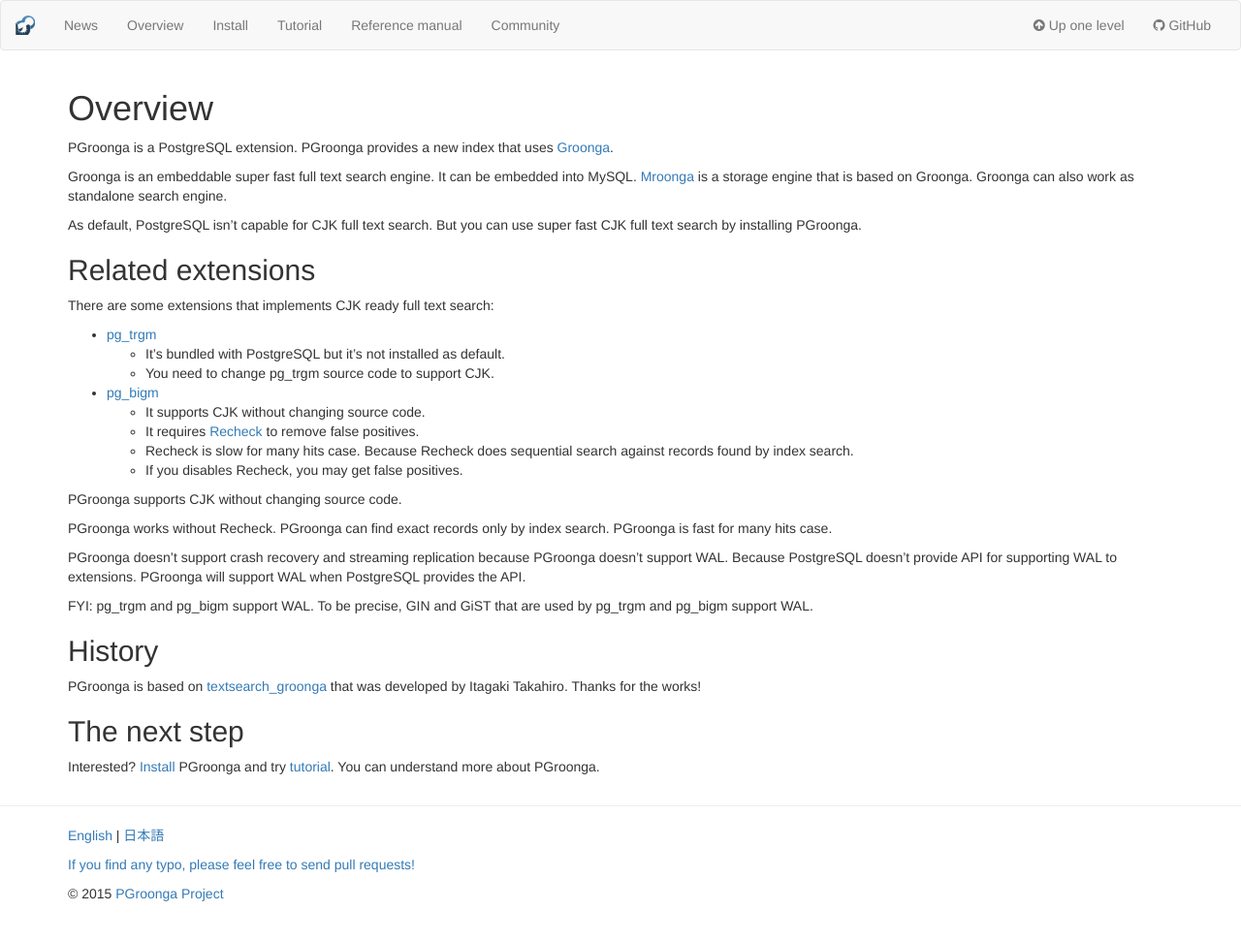
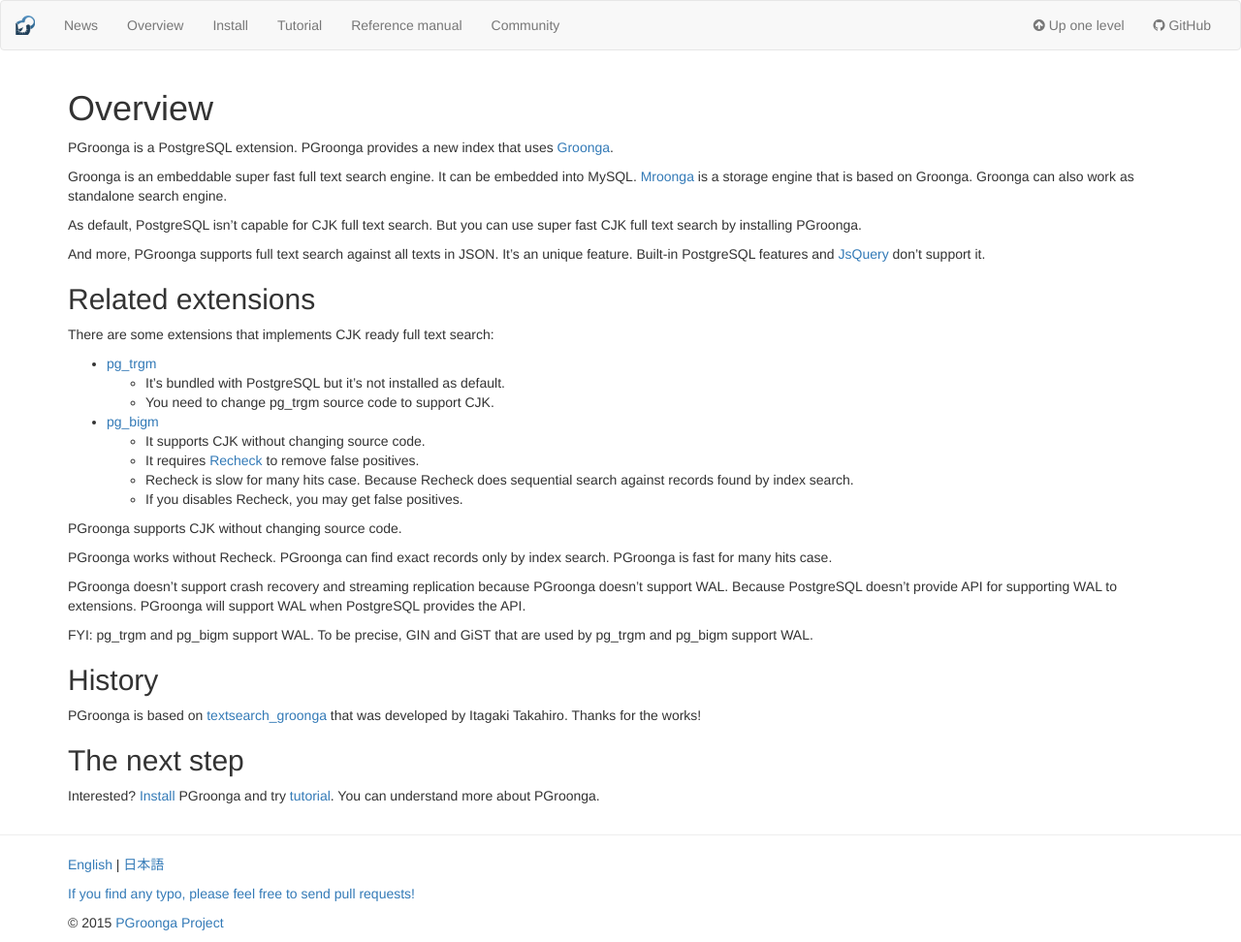
Before and after one commit to pgroonga/pgroonga.github.io, a Jekyll site: the page built from overview/index.md, in a window 1280 px wide. Shown: the whole page at 97% size. Built offline with Jekyll 4.4.1, drawn with Linux system fonts in a browser that asks for light colours; nearby versions of some CDN libraries; library files that are not in the unit come from our copies; before the commit the page ends 942 px from its top, so only the background shows below that.

Commit message:
Mention about full text search against all texts in JSON

```diff
--- a/overview/index.md
+++ b/overview/index.md
@@ -10,6 +10,8 @@
 Groonga is an embeddable super fast full text search engine. It can be embedded into MySQL. [Mroonga](http://mroonga.org/) is a storage engine that is based on Groonga. Groonga can also work as standalone search engine.
 
 As default, PostgreSQL isn't capable for CJK full text search. But you can use super fast CJK full text search by installing PGroonga.
+
+And more, PGroonga supports full text search against all texts in JSON. It's an unique feature. Built-in PostgreSQL features and [JsQuery](https://github.com/postgrespro/jsquery) don't support it.
 
 ## Related extensions
 
```
